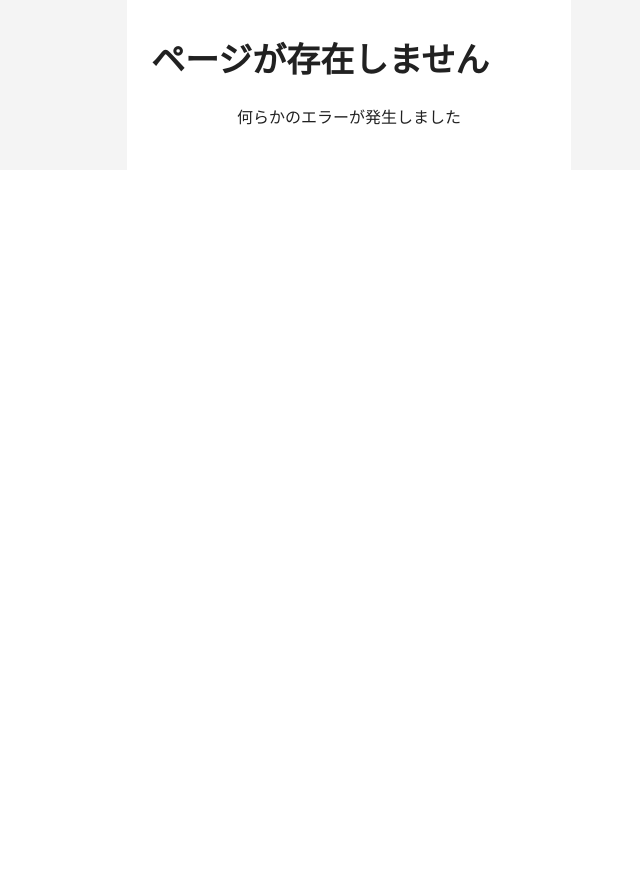
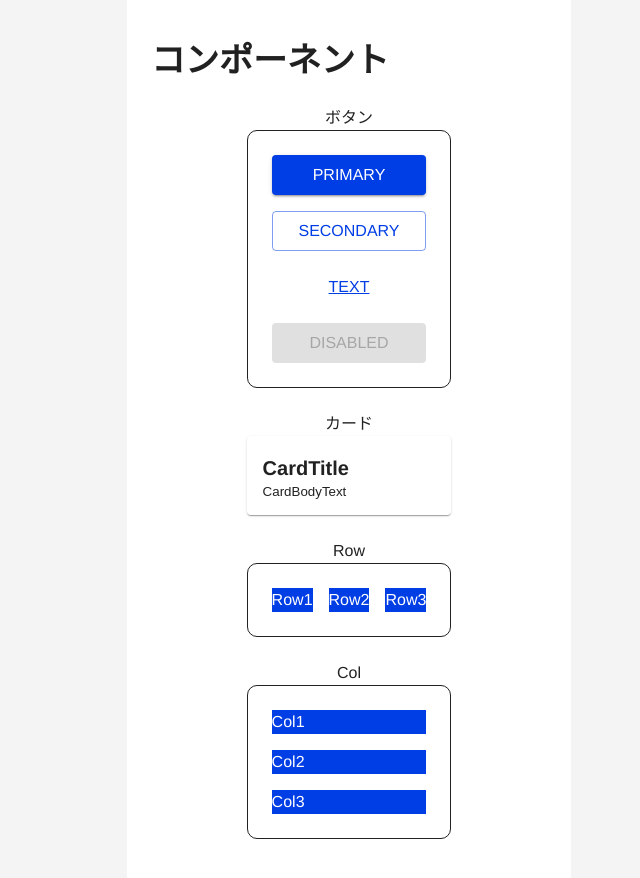
Before and after one commit to STECH-for-My-Shienkin-Navi/My-Shienkin-Navi, a React (Vite) app: page /dev in a window 1280 px wide. Shown: the whole page, without its empty margins (291-931 px from the left). Before the commit the page ends 800 px from the top, so only its background shows below. Built offline with nearby package versions, Linux system fonts and the light colour scheme.

Commit message:
feat: common追加

```diff
--- /dev/null
+++ b/src/components/common/Col.tsx
@@ -0,0 +1,11 @@
+import { Stack } from '@mui/material';
+import { FC, ReactNode } from 'react';
+
+type Props = {
+  children: ReactNode;
+  spacing?: number;
+};
+
+export const Col: FC<Props> = ({ children, spacing }) => {
+  return <Stack spacing={spacing}>{children}</Stack>;
+};
--- /dev/null
+++ b/src/components/common/CommonButton.tsx
@@ -0,0 +1,33 @@
+import { Button, Typography } from '@mui/material';
+import { FC, ReactNode } from 'react';
+
+type Props = {
+  children: ReactNode;
+  isPrimary?: boolean;
+  isSecondary?: boolean;
+  isText?: boolean;
+  isDisabled?: boolean;
+  onClick: () => void;
+};
+
+export const CommonButton: FC<Props> = ({
+  children,
+  isPrimary,
+  isSecondary,
+  isText,
+  isDisabled,
+  onClick,
+}) => {
+  const selectVariant = () => {
+    if (isPrimary) return 'contained';
+    if (isSecondary) return 'outlined';
+    if (isText) return 'text';
+    return 'contained';
+  };
+
+  return (
+    <Button size="large" variant={selectVariant()} disabled={isDisabled} onClick={onClick}>
+      <Typography sx={{ textDecoration: isText ? 'underline' : '' }}>{children}</Typography>
+    </Button>
+  );
+};
--- /dev/null
+++ b/src/components/common/CommonCard.tsx
@@ -0,0 +1,30 @@
+import { Box, Button, Card, CardActionArea, CardContent, Typography } from '@mui/material';
+import { FC, ReactNode } from 'react';
+
+type Props = {
+  children: ReactNode;
+  title?: string;
+  index?: number;
+  onClick?: (index: number) => void;
+};
+
+export const CommonCard: FC<Props> = ({ children, title, index, onClick }) => {
+  const handleClick = () => {
+    if (onClick && index) {
+      onClick(index);
+    }
+  };
+
+  return (
+    <Card>
+      <CardActionArea onClick={handleClick}>
+        <CardContent>
+          <Box>
+            <Typography variant="h6">{title}</Typography>
+            {children}
+          </Box>
+        </CardContent>
+      </CardActionArea>
+    </Card>
+  );
+};
--- /dev/null
+++ b/src/components/common/Row.tsx
@@ -0,0 +1,15 @@
+import { Stack } from '@mui/material';
+import { FC, ReactNode } from 'react';
+
+type Props = {
+  children: ReactNode;
+  spacing?: number;
+};
+
+export const Row: FC<Props> = ({ children, spacing }) => {
+  return (
+    <Stack direction="row" spacing={spacing}>
+      {children}
+    </Stack>
+  );
+};
--- /dev/null
+++ b/src/pages/Dev.tsx
@@ -0,0 +1,75 @@
+import { FC } from 'react';
+import { MainLayout } from '../components/layout/MainLayout';
+import { CommonButton } from '../components/common/CommonButton';
+import { Box, Stack, Typography } from '@mui/material';
+import { CommonCard } from '../components/common/CommonCard';
+import { Row } from '../components/common/Row';
+import { Col } from '../components/common/Col';
+
+export const Dev: FC = () => {
+  const handle = () => {
+    console.log('clicked');
+  };
+
+  const cardHandle = (index: number) => {
+    console.log(index);
+  };
+
+  return (
+    <MainLayout title="コンポーネント">
+      <Stack spacing={3}>
+        <Box>
+          <Typography sx={{ textAlign: 'center' }}>ボタン</Typography>
+          <Box sx={{ p: 3, border: 'solid 0.5px', borderRadius: '10px' }}>
+            <Col spacing={2}>
+              <CommonButton onClick={handle}>Primary</CommonButton>
+              <CommonButton isSecondary onClick={handle}>
+                Secondary
+              </CommonButton>
+              <CommonButton isText onClick={handle}>
+                Text
+              </CommonButton>
+              <CommonButton isDisabled onClick={handle}>
+                Disabled
+              </CommonButton>
+            </Col>
+          </Box>
+        </Box>
+        <Box>
+          <Typography sx={{ textAlign: 'center' }}>カード</Typography>
+          <CommonCard title="CardTitle" onClick={cardHandle} index={1}>
+            CardBodyText
+          </CommonCard>
+        </Box>
+        <Box>
+          <Typography sx={{ textAlign: 'center' }}>Row</Typography>
+          <Box sx={{ p: 3, border: 'solid 0.5px', borderRadius: '10px' }}>
+            <Row spacing={2}>
+              {[...Array(3)].map((_, i) => {
+                return (
+                  <Box key={i} sx={{ bgcolor: 'primary.main', color: 'white' }}>
+                    Row{i + 1}
+                  </Box>
+                );
+              })}
+            </Row>
+          </Box>
+        </Box>
+        <Box>
+          <Typography sx={{ textAlign: 'center' }}>Col</Typography>
+          <Box sx={{ p: 3, border: 'solid 0.5px', borderRadius: '10px' }}>
+            <Col spacing={2}>
+              {[...Array(3)].map((_, i) => {
+                return (
+                  <Box key={i} sx={{ bgcolor: 'primary.main', color: 'white' }}>
+                    Col{i + 1}
+                  </Box>
+                );
+              })}
+            </Col>
+          </Box>
+        </Box>
+      </Stack>
+    </MainLayout>
+  );
+};
--- a/src/routes/Router.tsx
+++ b/src/routes/Router.tsx
@@ -1,13 +1,14 @@
 import { FC } from 'react';
 import { BrowserRouter, Routes, Route } from 'react-router-dom';
-import { TopPage } from '../pages/SupportSearchPage';
-import { SupportSearchPage } from '../pages/TopPage';
+import { TopPage } from '../pages/TopPage';
+import { SupportSearchPage } from '../pages/SupportSearchPage';
 import { SupportListPage } from '../pages/SupportListPage';
 import { SupportDetailPage } from '../pages/SupportDetailPage';
 import { DataTopPage } from '../pages/DataTopPage';
 import { DataSharePage } from '../pages/DataSharePage';
 import { DataReceivePage } from '../pages/DataReceivePage';
 import { ErrorPage } from '../pages/ErrorPage';
+import { Dev } from '../pages/Dev';
 
 export const Router: FC = () => {
   return (
@@ -19,7 +20,8 @@ export const Router: FC = () => {
         <Route path={'/SupportDetail'} element={<SupportDetailPage />} />
         <Route path={'/DataTop'} element={<DataTopPage />} />
         <Route path={'/DataShare'} element={<DataSharePage />} />
-        <Route path={'/DatareceivePage'} element={<DataReceivePage />} />
+        <Route path={'/DataReceivePage'} element={<DataReceivePage />} />
+        <Route path={'/dev'} element={<Dev />} />
         <Route path={'/*'} element={<ErrorPage />} />
       </Routes>
     </BrowserRouter>
```
